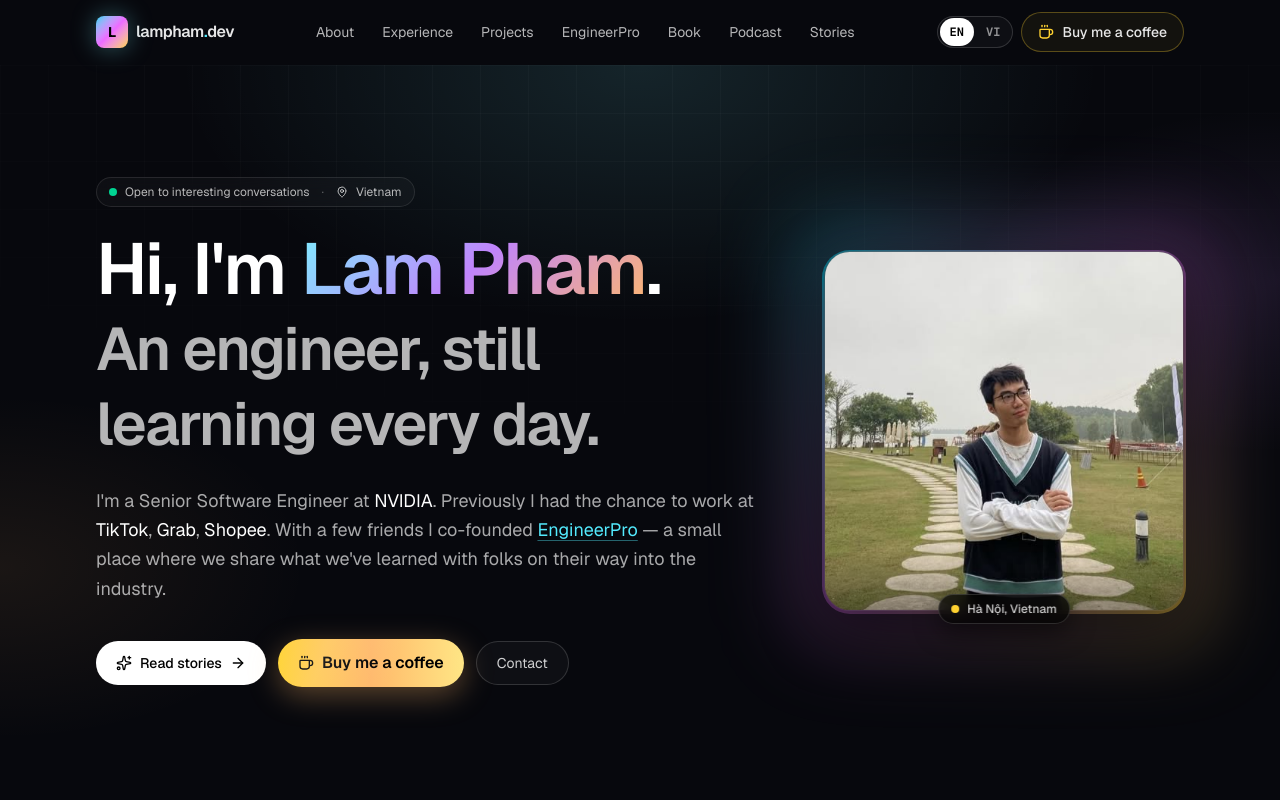
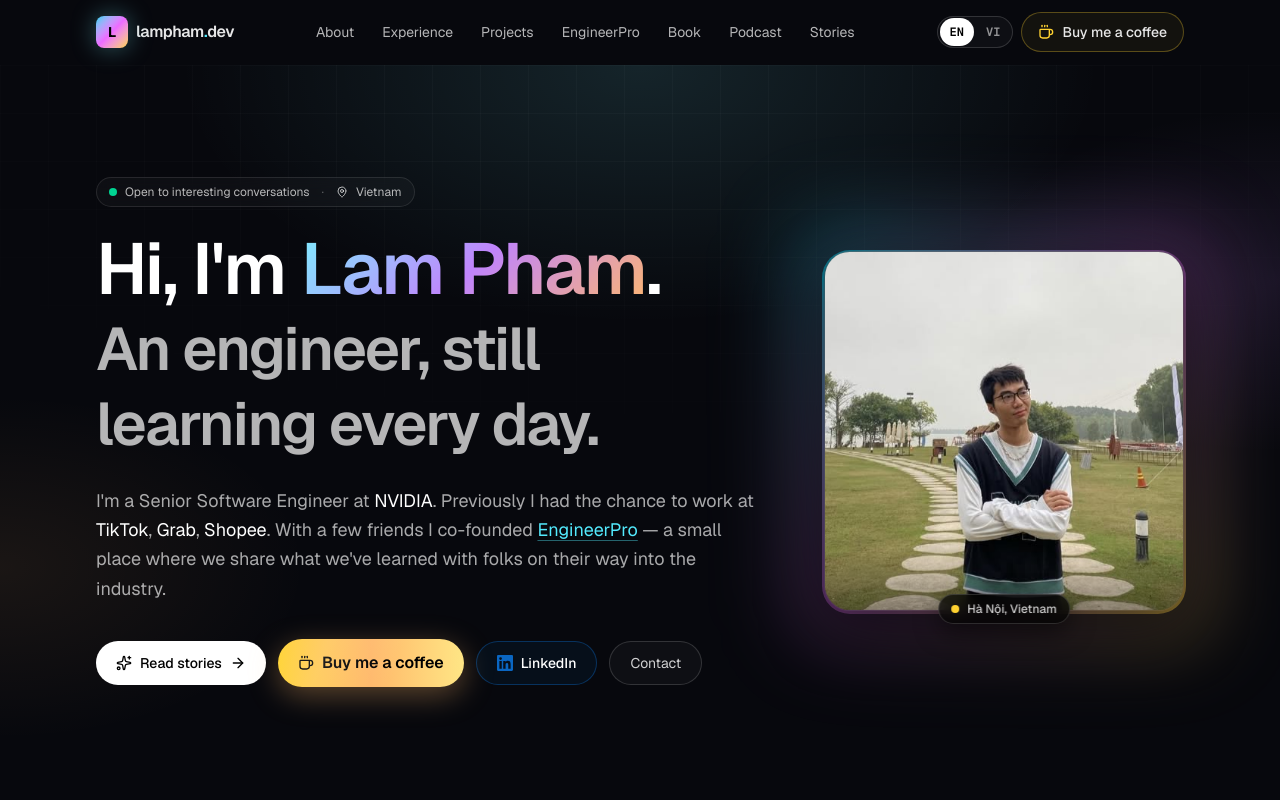
Before and after one commit to lampn95/lampn95.github.io, a Next.js app: page / in a window 1280 px wide. Shown: the top 800 px of the page. Built offline with nearby package versions, Linux system fonts and the light colour scheme.

Commit message:
Hero: add LinkedIn CTA next to Coffee / Contact buttons

```diff
--- a/src/components/Hero.tsx
+++ b/src/components/Hero.tsx
@@ -4,6 +4,7 @@ import Link from "next/link";
 import { motion } from "framer-motion";
 import { ArrowRight, MapPin, Sparkles } from "lucide-react";
 import { CoffeeButton } from "./CoffeeButton";
+import { LinkedInIcon } from "./SocialIcons";
 import { asset, siteConfig } from "@/lib/config";
 import { useLang, useT } from "@/lib/i18n";
 
@@ -116,6 +117,16 @@ export function Hero() {
               </Link>
               <CoffeeButton size="lg" />
               <a
+                href={siteConfig.socials.linkedin}
+                target="_blank"
+                rel="noopener noreferrer"
+                aria-label="LinkedIn"
+                className="group inline-flex items-center gap-2 rounded-full border border-[#0a66c2]/40 bg-[#0a66c2]/[0.08] px-5 h-11 text-sm font-medium text-white hover:bg-[#0a66c2]/[0.18] hover:border-[#0a66c2]/70 transition-colors"
+              >
+                <LinkedInIcon className="h-4 w-4 text-[#0a66c2] group-hover:text-white transition-colors" />
+                LinkedIn
+              </a>
+              <a
                 href={`mailto:${siteConfig.email}`}
                 className="inline-flex items-center gap-2 rounded-full border border-white/15 bg-white/[0.03] px-5 h-11 text-sm text-white/80 hover:text-white hover:border-white/30 hover:bg-white/[0.06] transition-colors"
               >
```
Also changed, not shown: 70 other files (tests, documents, lock files or other folders).
